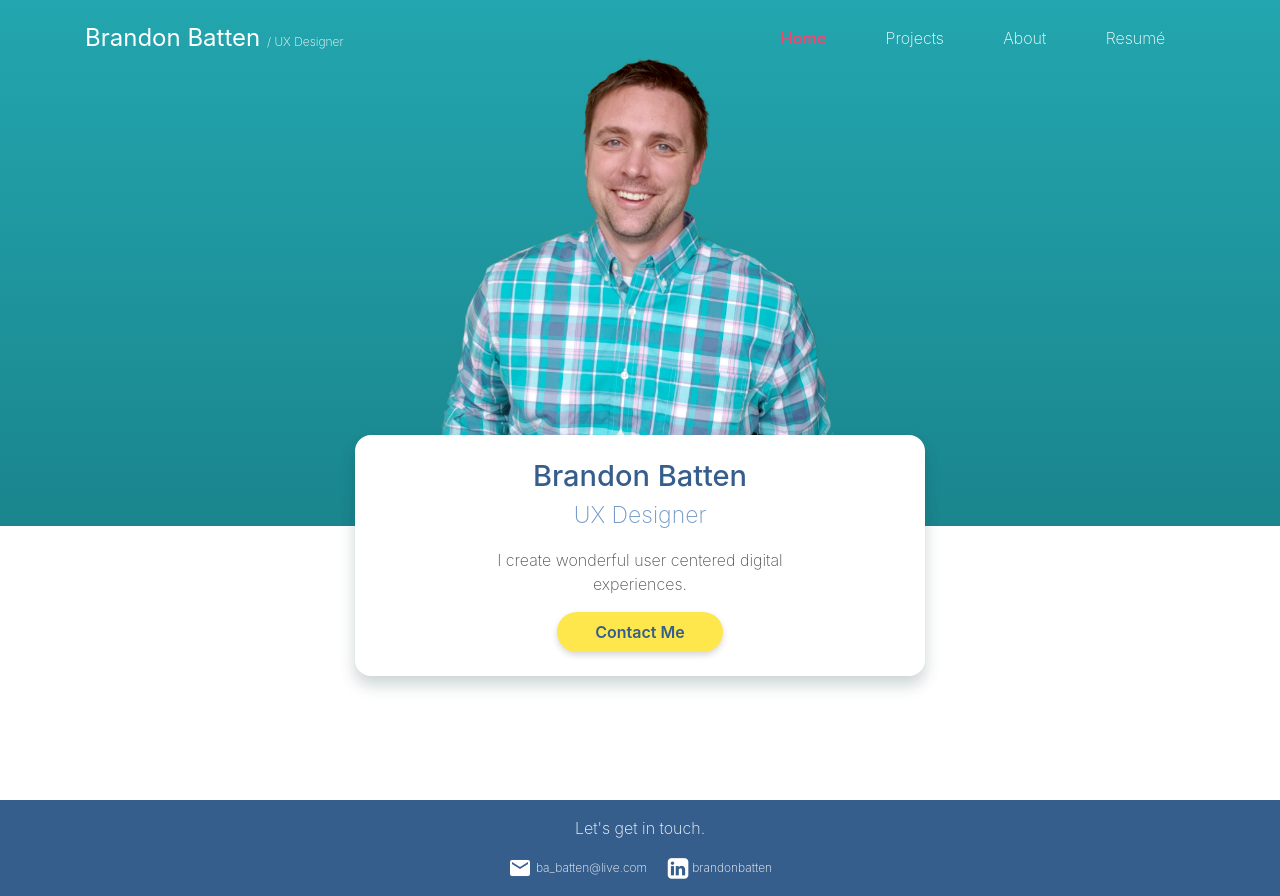
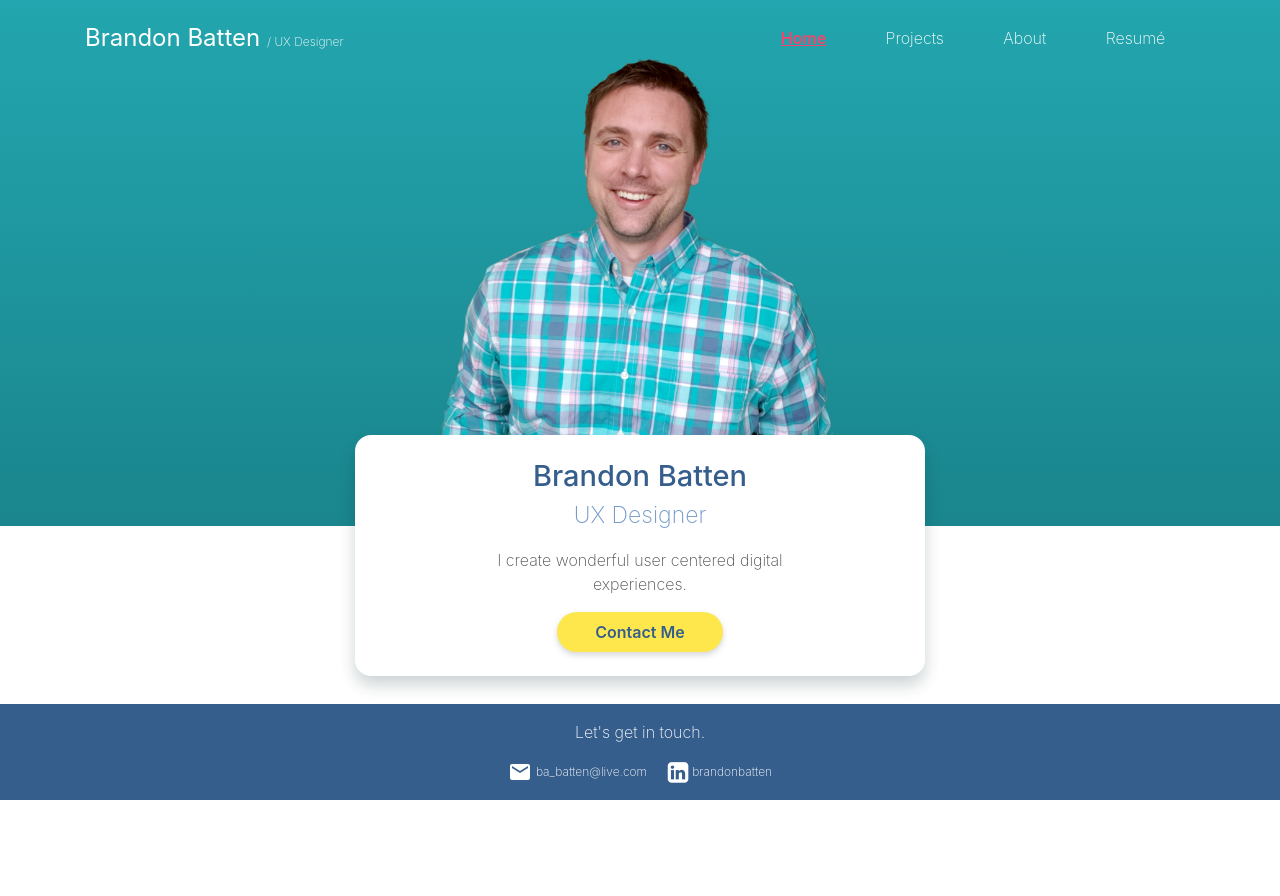
Before and after one commit to ba-batten/uxportfolio, a plain HTML site: page index.html in a window 1280 px wide. After the commit the page ends 800 px from the top, so only its background shows below. Drawn offline with nearby package versions, Linux system fonts and the light colour scheme.

Commit message:
Fix footer on homepage

```diff
--- a/index.html
+++ b/index.html
@@ -12,6 +12,7 @@
     <title>Brandon Batten - Home</title>
   </head>
   <body>
+    <div class="minh-100">
 
       <nav class="container-fluid">
         <div class="container d-flex justify-content-center justify-content-md-between align-items-md-center">
@@ -70,6 +71,7 @@
         </div>
       </div>
 
+    </div>
     <footer id="footer" class="container-fluid d-flex flex-column align-items-center">
       <p class="text-center">Let's get in touch.</p>
       <div class="d-flex justify-content-around contact-wrapper">
--- a/js/scripts.js
+++ b/js/scripts.js
@@ -29,4 +29,4 @@ let placeFooter = function(url) {
 showNavLocation(url);
 
 // Position footer on short pages
-placeFooter(url);
+// placeFooter(url);
```
Lines whose indentation alone changed are shown as unchanged.
